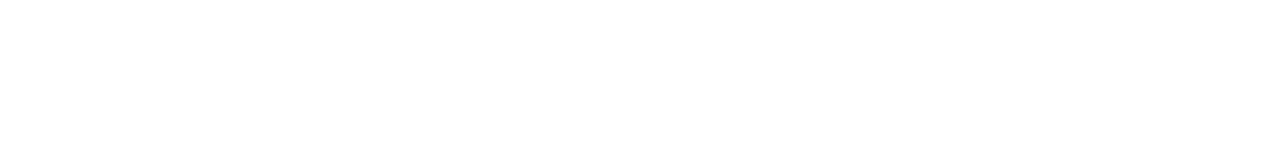
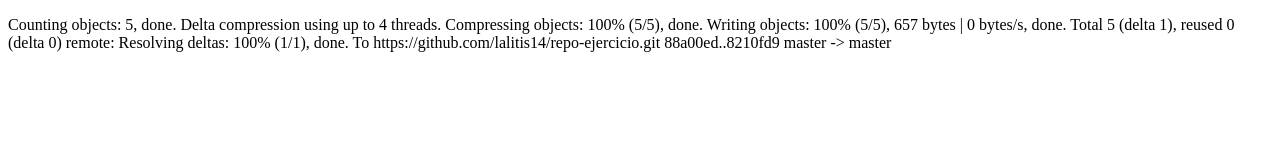
Before and after one commit to lalitis14/repo-ejercicio, a plain HTML site: page navegacion.html in a window 1280 px wide. Drawn offline with Linux system fonts and the light colour scheme; files that its build step writes are made by us from their sources.

Commit message:
Ahora si

```diff
--- a/navegacion.html
+++ b/navegacion.html
@@ -6,6 +6,16 @@
     <title>Navegación</title>
   </head>
   <body>
+    <p>
+      Counting objects: 5, done.
+      Delta compression using up to 4 threads.
+      Compressing objects: 100% (5/5), done.
+      Writing objects: 100% (5/5), 657 bytes | 0 bytes/s, done.
+      Total 5 (delta 1), reused 0 (delta 0)
+      remote: Resolving deltas: 100% (1/1), done.
+      To https://github.com/lalitis14/repo-ejercicio.git
+         88a00ed..8210fd9  master -> master
+    </p>
 
   </body>
 </html>
```
